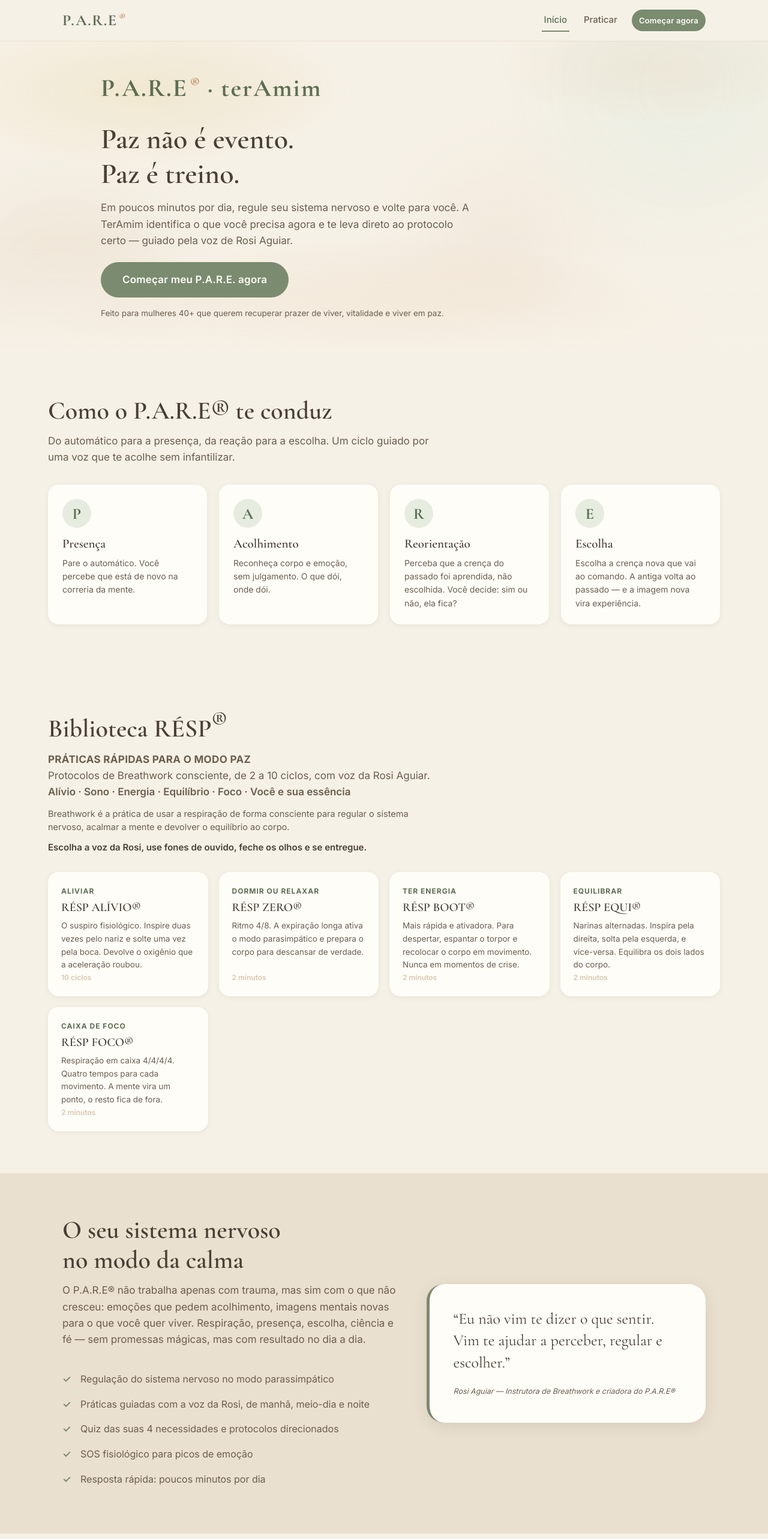
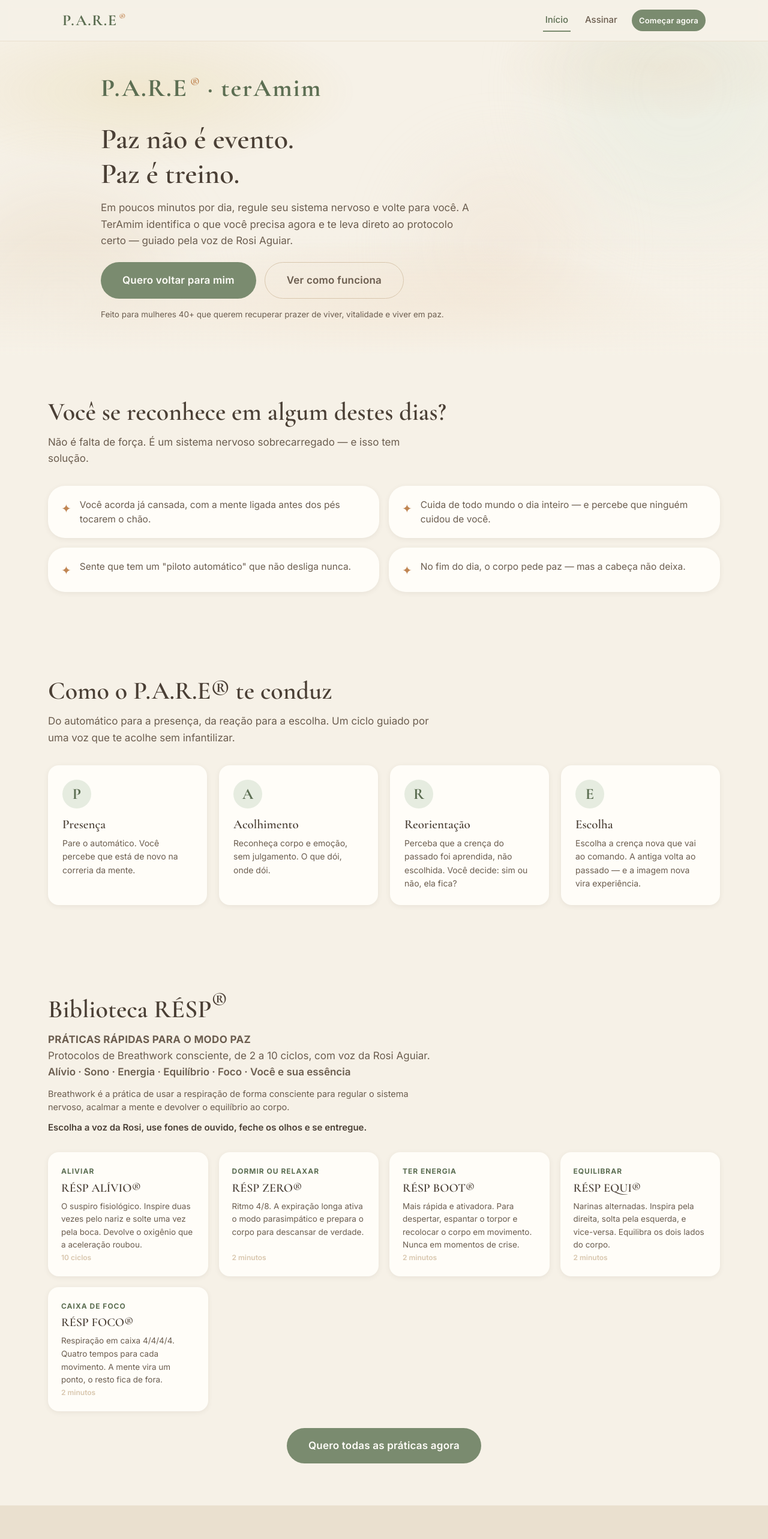
Before and after one commit to rosiaguia/teramim, a React (Vite) app: page / in a window 1280 px wide. Shown: the top 2566 px of the page at 60% size. Built offline with nearby package versions, Linux system fonts and the light colour scheme; no server answers.

Commit message:
feat: travar app para assinantes e transformar landing em pagina-ima

```diff
--- a/src/App.jsx
+++ b/src/App.jsx
@@ -14,7 +14,13 @@ import AudioPractice from './components/AudioPractice.jsx'
 import AudioPracticeDetail from './components/AudioPracticeDetail.jsx'
 import SosFlow from './components/SosFlow.jsx'
 import HomeMenu from './components/HomeMenu.jsx'
+import LockScreen from './components/LockScreen.jsx'
 import { ContentProvider } from './engine/ContentContext.jsx'
+import { hasAccess } from './engine/store.js'
+
+function AppGate() {
+  return hasAccess() ? <AppPage /> : <LockScreen />
+}
 
 export default function App() {
   return (
@@ -23,7 +29,7 @@ export default function App() {
       <Routes>
         <Route path="/" element={<Landing />} />
         <Route path="/assinar" element={<Subscribe />} />
-        <Route path="/app" element={<AppPage />}>
+        <Route path="/app" element={<AppGate />}>
           <Route index element={<HomeMenu />} />
           <Route path="avaliacao" element={<GuidedFlow />} />
           <Route path="ritual" element={<RitualMenu />} />
--- /dev/null
+++ b/src/components/LockScreen.jsx
@@ -0,0 +1,61 @@
+import { Link } from 'react-router-dom'
+import AppLogo from './AppLogo.jsx'
+
+export default function LockScreen() {
+  return (
+    <main className="lock-page">
+      <section className="hero sub-hero">
+        <div className="hero-bg">
+          <div className="orb orb-1" />
+          <div className="orb orb-2" />
+          <div className="orb orb-3" />
+        </div>
+        <div className="container hero-layout fade-up">
+          <div className="hero-logo">
+            <AppLogo height={160} />
+          </div>
+          <div className="hero-content">
+            <span className="hero-brand">P.A.R.E<sup>®</sup> · terAmim</span>
+            <h1 className="hero-title" style={{ fontSize: 'clamp(26px, 4vw, 38px)' }}>Aqui dentro é para quem escolheu a paz como treino.</h1>
+            <p className="hero-sub">Este espaço é exclusivo para as mulheres que fazem parte da comunidade P.A.R.E®. Se ainda não é assinante, sua jornada começa em poucos cliques.</p>
+            <div className="hero-cta">
+              <Link to="/assinar" className="btn btn-primary btn-lg">Quero meu acesso completo</Link>
+            </div>
+            <p className="hero-note">Pagamento seguro · Acesso imediato · Garantia de 7 dias</p>
+          </div>
+        </div>
+      </section>
+
+      <section className="container section center">
+        <div className="card lock-card fade-up">
+          <div className="lock-icon">🔒</div>
+          <h2 className="section-title">O que espera por você aqui dentro</h2>
+          <div className="lock-grid">
+            <div className="lock-item">
+              <span className="lock-item-icone">🕊️</span>
+              <strong>Ritual diário</strong>
+              <span>Manhã e noite, guiado pela voz da Rosi</span>
+            </div>
+            <div className="lock-item">
+              <span className="lock-item-icone">🫁</span>
+              <strong>Biblioteca RÉSP®</strong>
+              <span>Práticas de breathwork para cada momento</span>
+            </div>
+            <div className="lock-item">
+              <span className="lock-item-icone">🎧</span>
+              <strong>Protocolos guiados</strong>
+              <span>Manhã, meio-dia e noite em poucos minutos</span>
+            </div>
+            <div className="lock-item">
+              <span className="lock-item-icone">🆘</span>
+              <strong>SOS emocional</strong>
+              <span>Quando a emoção apertar, você tem onde apoiar</span>
+            </div>
+          </div>
+          <Link to="/assinar" className="btn btn-lime btn-lg btn-block">Liberar meu acesso agora</Link>
+          <p className="price-note">Menos de R$ 1,00 por dia · Cancele quando quiser</p>
+        </div>
+      </section>
+    </main>
+  )
+}
--- a/src/components/TopBar.jsx
+++ b/src/components/TopBar.jsx
@@ -1,9 +1,12 @@
 import { Link, useLocation } from 'react-router-dom'
 import AppLogo from './AppLogo.jsx'
+import { hasAccess } from '../engine/store.js'
 
 export default function TopBar() {
   const { pathname } = useLocation()
   const isApp = pathname.startsWith('/app')
+  const isAssinar = pathname.startsWith('/assinar')
+  const isAdmin = pathname.startsWith('/admin')
 
   return (
     <header className="topbar">
@@ -14,8 +17,17 @@ export default function TopBar() {
         </Link>
         <nav className="topnav">
           <Link to="/" className={pathname === '/' ? 'nav-link active' : 'nav-link'}>Início</Link>
-          <Link to="/app" className={isApp ? 'nav-link active' : 'nav-link'}>Praticar</Link>
-          <Link to="/app" className="btn btn-primary btn-sm">Começar agora</Link>
+          {hasAccess() ? (
+            <>
+              <Link to="/app" className={isApp ? 'nav-link active' : 'nav-link'}>Praticar</Link>
+              <Link to="/app" className="btn btn-primary btn-sm">Voltar às práticas</Link>
+            </>
+          ) : (
+            <>
+              <Link to="/assinar" className={isAssinar ? 'nav-link active' : 'nav-link'}>Assinar</Link>
+              {!isAdmin && <Link to="/assinar" className="btn btn-primary btn-sm">Começar agora</Link>}
+            </>
+          )}
         </nav>
       </div>
     </header>
--- a/src/engine/store.js
+++ b/src/engine/store.js
@@ -40,6 +40,17 @@ export function getOrCreateUser() {
   saveUsers(list)
   localStorage.setItem(CURRENT_KEY, JSON.stringify(user))
   return user
+}
+
+export function hasAccess() {
+  const cur = localStorage.getItem(CURRENT_KEY)
+  if (cur) {
+    try {
+      const parsed = JSON.parse(cur)
+      if (parsed && parsed.subscribed) return true
+    } catch { /* ignore */ }
+  }
+  return false
 }
 
 export function updateCurrentUser(patch) {
--- a/src/pages/Admin.jsx
+++ b/src/pages/Admin.jsx
@@ -1,5 +1,5 @@
 import { useState, useEffect } from 'react'
-import { getAllUsers, getAccesses, getSubscriptions, getCheckoutUrl, setCheckoutUrl, setAdminPin, getAdminPin } from '../engine/store.js'
+import { getAllUsers, getAccesses, getSubscriptions, getCheckoutUrl, setCheckoutUrl, setAdminPin, getAdminPin, updateCurrentUser } from '../engine/store.js'
 import { fetchConfig, saveAiConfig, saveCheckoutUrl, loginAdmin, changeAdminPin } from '../api/client.js'
 import AudioUpload from '../components/AudioUpload.jsx'
 import LogoUpload from '../components/LogoUpload.jsx'
@@ -27,6 +27,7 @@ export default function Admin() {
               const valid = await loginAdmin(pin)
               if (valid) {
                 setAdminPin(pin)
+                updateCurrentUser({ subscribed: true })
                 setOk(true)
               } else {
                 setErr(true)
--- a/src/pages/Landing.jsx
+++ b/src/pages/Landing.jsx
@@ -10,6 +10,22 @@ const STEPS = [
   { n: 'E', title: 'Escolha', text: 'Escolha a crença nova que vai ao comando. A antiga volta ao passado — e a imagem nova vira experiência.' }
 ]
 
+const PAINS = [
+  'Você acorda já cansada, com a mente ligada antes dos pés tocarem o chão.',
+  'Cuida de todo mundo o dia inteiro — e percebe que ninguém cuidou de você.',
+  'Sente que tem um "piloto automático" que não desliga nunca.',
+  'No fim do dia, o corpo pede paz — mas a cabeça não deixa.'
+]
+
+const BENEFITS = [
+  { icon: '🌿', title: 'Regula seu sistema nervoso', text: 'Tira seu corpo do modo alerta e leva para o modo calma, em poucos minutos por dia.' },
+  { icon: '🗣️', title: 'Voz da Rosi te guia', text: 'Práticas guiadas por quem entende: acolhimento de mulher para mulher, sem enrolação.' },
+  { icon: '🧠', title: 'Entende o que você precisa agora', text: 'Avaliação emocional que identifica o momento certo e te leva ao protocolo certo.' },
+  { icon: '⏱️', title: 'Cabe na sua rotina', text: 'Práticas curtas de manhã, meio-dia e noite. Você não precisa de horas — precisa de constância.' },
+  { icon: '🆘', title: 'SOS para os dias difíceis', text: 'Um recurso fisiológico de emergência para quando a emoção apertar.' },
+  { icon: '💚', title: 'Feito para mulher 40+', text: 'Não é mais um app de gente jovem. É para a mulher madura que quer voltar para si.' }
+]
+
 export default function Landing() {
   const { content } = useContent()
   if (!content) return <main className="hero" />
@@ -18,6 +34,7 @@ export default function Landing() {
 
   return (
     <main>
+      {/* HERO — dor + promessa */}
       <section className="hero">
         <div className="hero-bg">
           <div className="orb orb-1" />
@@ -33,13 +50,29 @@ export default function Landing() {
             <h1 className="hero-title" style={{ whiteSpace: 'pre-line' }}>{l.heroTitle}</h1>
             <p className="hero-sub">{l.heroSub}</p>
             <div className="hero-cta">
-              <Link to="/app" className="btn btn-primary btn-lg">Começar meu P.A.R.E. agora</Link>
+              <Link to="/assinar" className="btn btn-primary btn-lg">Quero voltar para mim</Link>
+              <Link to="/assinar" className="btn btn-ghost btn-lg">Ver como funciona</Link>
             </div>
             <p className="hero-note">Feito para mulheres 40+ que querem recuperar prazer de viver, vitalidade e viver em paz.</p>
           </div>
         </div>
       </section>
 
+      {/* DORES — você se reconhece? */}
+      <section className="container section">
+        <h2 className="section-title">Você se reconhece em algum destes dias?</h2>
+        <p className="section-sub">Não é falta de força. É um sistema nervoso sobrecarregado — e isso tem solução.</p>
+        <div className="pains-grid">
+          {PAINS.map((p, i) => (
+            <div key={i} className="pain-card card fade-up" style={{ animationDelay: `${i * 0.06}s` }}>
+              <span className="pain-mark">✦</span>
+              <p>{p}</p>
+            </div>
+          ))}
+        </div>
+      </section>
+
+      {/* MÉTODO P.A.R.E */}
       <section className="container section">
         <h2 className="section-title">{l.stepsTitle}</h2>
         <p className="section-sub">{l.stepsSub}</p>
@@ -54,6 +87,7 @@ export default function Landing() {
         </div>
       </section>
 
+      {/* BIBLIOTECA RÉSP — amostra que gera desejo */}
       <section className="container section">
         <div className="section-head">
           <h2 className="section-title">Biblioteca RÉSP<sup>®</sup></h2>
@@ -75,28 +109,37 @@ export default function Landing() {
             </div>
           ))}
         </div>
+        <div className="center" style={{ marginTop: 28 }}>
+          <Link to="/assinar" className="btn btn-primary btn-lg">Quero todas as práticas agora</Link>
+        </div>
       </section>
 
+      {/* BENEFÍCIOS */}
       <section className="section sand-bg">
-        <div className="container split">
-          <div>
-            <h2 className="section-title" style={{ whiteSpace: 'pre-line' }}>{l.section2Title}</h2>
-            <p className="section-sub">{l.section2Sub}</p>
-            <ul className="check-list">
-              <li>Regulação do sistema nervoso no modo parassimpático</li>
-              <li>Práticas guiadas com a voz da Rosi, de manhã, meio-dia e noite</li>
-              <li>Quiz das suas 4 necessidades e protocolos direcionados</li>
-              <li>SOS fisiológico para picos de emoção</li>
-              <li>Resposta rápida: poucos minutos por dia</li>
-            </ul>
-          </div>
-          <div className="quote-card">
-            <p className="quote">“Eu não vim te dizer o que sentir. Vim te ajudar a perceber, regular e escolher.”</p>
-            <span className="quote-author">Rosi Aguiar — Instrutora de Breathwork e criadora do P.A.R.E®</span>
+        <div className="container">
+          <h2 className="section-title center">O que muda quando você treina paz</h2>
+          <p className="section-sub center">Não é promessa mágica. É método, ciência e constância.</p>
+          <div className="benefits-grid">
+            {BENEFITS.map((b, i) => (
+              <div key={i} className="benefit-card card fade-up" style={{ animationDelay: `${i * 0.05}s` }}>
+                <span className="benefit-icon">{b.icon}</span>
+                <h3>{b.title}</h3>
+                <p>{b.text}</p>
+              </div>
+            ))}
           </div>
         </div>
       </section>
 
+      {/* QUOTE + TRANSFORMAÇÃO */}
+      <section className="container section">
+        <div className="quote-card big">
+          <p className="quote">“Eu não vim te dizer o que sentir. Vim te ajudar a perceber, regular e escolher.”</p>
+          <span className="quote-author">Rosi Aguiar — Instrutora de Breathwork e criadora do P.A.R.E®</span>
+        </div>
+      </section>
+
+      {/* PREÇO */}
       <section className="container section center">
         <h2 className="section-title">{l.priceTitle}</h2>
         <p className="section-sub">{l.priceSub}</p>
@@ -112,10 +155,11 @@ export default function Landing() {
             <li>Rápido e seguro: poucos minutos por dia</li>
           </ul>
           <Link to="/assinar" className="btn btn-lime btn-lg btn-block">Quero começar meu P.A.R.E. agora</Link>
-          <p className="price-note">Faturamento recorrente · Cancele quando quiser</p>
+          <p className="price-note">Faturamento recorrente · Cancele quando quiser · Garantia de 7 dias</p>
         </div>
       </section>
 
+      {/* TRIBO */}
       <section className="section sand-bg">
         <div className="container center">
           <span className="chip">Acompanhamento ao vivo</span>
@@ -136,6 +180,18 @@ export default function Landing() {
         </div>
       </section>
 
+      {/* CTA FINAL */}
+      <section className="container section center">
+        <div className="card final-cta fade-up">
+          <h2 className="section-title" style={{ whiteSpace: 'pre-line' }}>
+            {`A paz não espera o dia perfeito.\nEla começa na próxima respiração.`}
+          </h2>
+          <p className="section-sub">Daqui a 30 dias, você vai agradecer à mulher que começou hoje.</p>
+          <Link to="/assinar" className="btn btn-lime btn-lg btn-block">Quero meu acesso completo</Link>
+          <p className="price-note">Menos de R$ 1,00 por dia · Cancele quando quiser</p>
+        </div>
+      </section>
+
       <footer className="footer">
         <div className="container">
           <div className="footer-inner">
--- a/src/pages/Subscribe.jsx
+++ b/src/pages/Subscribe.jsx
@@ -136,7 +136,10 @@ export default function Subscribe() {
             <a className="btn btn-primary btn-lg btn-block" href={checkoutTarget} target="_blank" rel="noopener noreferrer">
               Abrir página de pagamento
             </a>
-            <p className="price-note">Assim que concluir o pagamento, volte aqui para começar seu primeiro treino de paz.</p>
+            <button className="btn btn-lime btn-lg btn-block" style={{ marginTop: 10 }} onClick={confirmPayment}>
+              Já paguei — ativar meu acesso
+            </button>
+            <p className="price-note">Depois de concluir o pagamento, toque em "Já paguei" para liberar seu acesso na hora. Se você já pagou e não ativou, é só tocar aqui.</p>
           </div>
         )}
 
--- a/src/styles/components.css
+++ b/src/styles/components.css
@@ -693,12 +693,14 @@ td { padding: 9px 10px; border-bottom: 1px solid var(--sand); }
   .admin-grid { grid-template-columns: 1fr; }
   .upsell-points { grid-template-columns: 1fr; }
   .settings-grid { grid-template-columns: 1fr; }
+  .benefits-grid { grid-template-columns: repeat(2, 1fr); }
 }
 @media (max-width: 700px) {
   .hero-layout { flex-direction: column; text-align: center; }
   .hero-logo .app-logo { width: 130px; max-height: 130px; }
   .hero-sub { margin-left: auto; margin-right: auto; }
   .hero-cta { justify-content: center; }
+  .pains-grid { grid-template-columns: 1fr; }
 }
 @media (max-width: 560px) {
   .topnav .nav-link { display: none; }
@@ -707,4 +709,35 @@ td { padding: 9px 10px; border-bottom: 1px solid var(--sand); }
   .hero-cta { flex-direction: column; }
   .hero-cta .btn { width: 100%; }
   .msg { max-width: 92%; }
+  .benefits-grid { grid-template-columns: 1fr; }
 }
+
+/* ===== Landing íman: dores, benefícios, CTA final ===== */
+.pains-grid { display: grid; grid-template-columns: repeat(2, 1fr); gap: 16px; margin-top: 26px; }
+.pain-card { display: flex; align-items: flex-start; gap: 14px; padding: 20px 22px; }
+.pain-mark { color: var(--terracotta); font-size: 20px; flex-shrink: 0; margin-top: 2px; }
+.pain-card p { color: var(--earth-soft); font-size: 15.5px; line-height: 1.5; }
+
+.benefits-grid { display: grid; grid-template-columns: repeat(3, 1fr); gap: 18px; margin-top: 26px; }
+.benefit-card { text-align: left; padding: 24px; }
+.benefit-icon { font-size: 30px; display: block; margin-bottom: 12px; }
+.benefit-card h3 { font-size: 18px; margin-bottom: 8px; }
+.benefit-card p { color: var(--earth-soft); font-size: 14px; line-height: 1.55; }
+
+.quote-card.big { max-width: 720px; margin: 0 auto; text-align: center; }
+.quote-card.big .quote { font-size: clamp(22px, 3.2vw, 30px); }
+
+.final-cta { max-width: 640px; margin: 0 auto; padding: 44px 40px; text-align: center; border-top: 6px solid var(--sage); box-shadow: var(--shadow-lg); }
+
+/* ===== Tela de bloqueio (LockScreen) ===== */
+.lock-page { padding-bottom: 80px; }
+.lock-card { max-width: 640px; margin: 0 auto; padding: 40px 36px; }
+.lock-icon { font-size: 44px; margin-bottom: 12px; }
+.lock-grid { display: grid; grid-template-columns: repeat(2, 1fr); gap: 14px; margin: 26px 0; text-align: left; }
+.lock-item { background: var(--sand); border-radius: var(--radius-sm); padding: 16px; display: flex; flex-direction: column; gap: 4px; }
+.lock-item strong { font-size: 15.5px; color: var(--earth); }
+.lock-item span { color: var(--earth-soft); font-size: 13px; }
+.lock-item .lock-item-icone { font-size: 22px; }
+@media (max-width: 560px) {
+  .lock-grid { grid-template-columns: 1fr; }
+}
```
Also changed, not shown: 1 other file (tests, documents, lock files or other folders).
